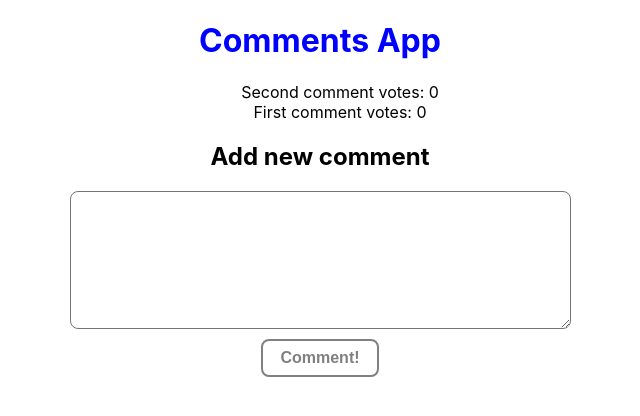
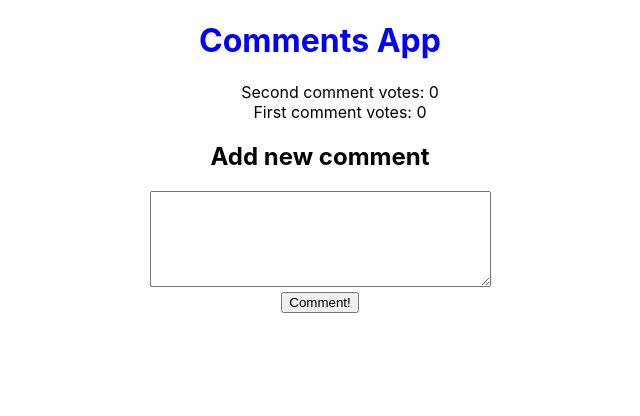
Before and after one commit to paulinastefanska/React-Redux, a React (Create React App) app: page / in a window 1280 px wide. Shown: the top 416 px of the page, without its empty margins (320-960 px from the left). Built offline with nearby package versions, Linux system fonts and the light colour scheme.

Commit message:
Add styles

```diff
--- a/src/NewCommentContainer.css
+++ b/src/NewCommentContainer.css
@@ -1,8 +1,10 @@
-textarea {
+.Form textarea {
 	font-size: 1.2rem;
 	border-radius: 8px;
+	min-width: 400px;
+	padding: 10px;
 }
-button {
+.Form button {
 	margin: 6px 8px;
 	padding: 8px 17px;
 	background-color: #fff;
@@ -15,7 +17,7 @@ button {
 	cursor: pointer;
 	transition: .2s ease;
 }
-button:hover {
+.Form button:hover {
 	background-color: grey;
 	color: #ffff;
 }
```
